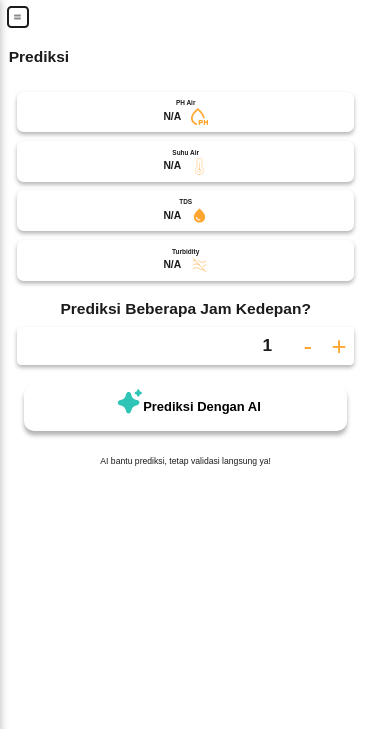
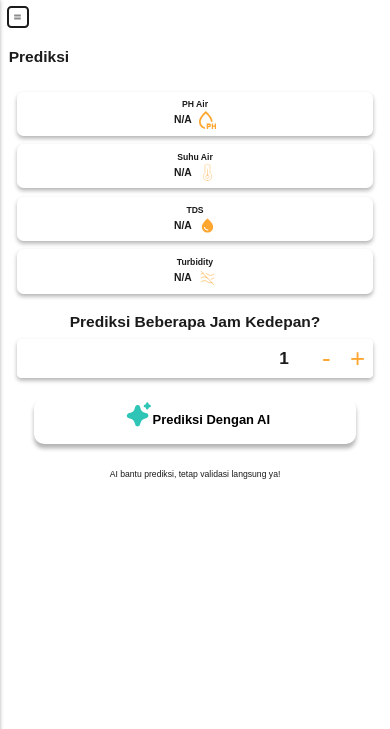
Before and after one commit to HafizhHabiibi/project-nilointellis-pkmkc2025-web, a Flask app: template app/templates/prediksi.html in a window 390 px wide. Shown: the top 729 px of the page. Run offline with Flask 3, Linux system fonts and the light colour scheme; the template is opened without the code that fills it, so the values that code supplies are empty; parts of the project's set-up code (start-up, migrations or seed data) failed here and were passed over.

Commit message:
fix: Memperbaiki tampilan responsif

```diff
--- a/app/static/css/dashboard.css
+++ b/app/static/css/dashboard.css
@@ -16,6 +16,7 @@
   text-align: center;
   height: fit-content;
   margin: 2rem 0;
+  margin-left: 3.5rem;
   overflow: auto;
   scroll-snap-type: both mandatory;
   white-space: nowrap;
@@ -38,7 +39,7 @@
   border-radius: 0.75rem; /* 12px */
   padding: 1.5rem 3rem; /* 15px 20px */
   background-color: var(--primary);
-  box-shadow: 0 0.3rem 0.5rem 0 rgba(0, 0, 0, 0.3); /* 3px 3px */
+  box-shadow: 0rem 0.3rem 0.5rem 0 rgba(0, 0, 0, 0.3); /* 3px 3px */
   flex: 1 1 calc(25% - 0.75rem);
   min-width: 200px;
   max-width: 300px;
@@ -47,7 +48,7 @@
 
 .boxes .box .text{
   white-space: nowrap;
-  font-size: 0.9rem;
+  font-size: 1.4rem;
   font-weight: 600;
   color: var(--hitam);
 }
@@ -59,7 +60,7 @@
   display: flex;
   align-items: center;
   justify-content: center;
-  gap: 0.5rem;
+  gap: 0.2rem;
 }
 
 .boxes .box .imgLogo{
@@ -94,17 +95,20 @@
 .filter-controls {
   display: flex;
   justify-content: right;
-  margin: 2rem 0;
+  margin: 1rem 0;
   margin-bottom: 0.5rem;
+  gap: 1rem;
 }
 
 .btn-filter {
+  width: 100%;
   color: var(--hitam);
   padding: 1.4rem 0rem;
   border-radius: 0.5rem;
   font-weight: 600;
   font-size: 1rem;
   border: 0.15rem solid var(--ijo-sage);
+  box-sizing: border-box;
 }
 
 .dropdown-filter-svg {
@@ -234,7 +238,34 @@
 }
 
 /* Responsive Design */
-@media (max-width: 1200px) {
+@media (max-width: 2560px) {
+  .container {
+    max-width: 2560px;
+  }
+
+  .container .boxes {
+    gap: 0.9rem;
+  }
+
+  .container .boxes .box {
+    flex: 1 1 calc(50% - 0.45rem);
+    min-width: 320px;
+    max-width: none;
+    padding: 1.2rem 2.5rem;
+  }
+
+  .boxes .box .number {
+    font-size: 2.4rem;
+  }
+
+  .boxes .box .imgLogo {
+    width: 3.2rem;
+    height: 3.2rem;
+    margin-left: 1.2rem;
+  }
+}
+
+@media (max-width: 1440px) {
   .container .boxes {
     gap: 0.8rem;
   }
@@ -255,6 +286,10 @@
     height: 3.2rem;
     margin-left: 1.2rem;
   }
+
+  .chart-row {
+    flex-direction: column;
+  }
 }
 
 @media (max-width: 992px) {
@@ -269,7 +304,7 @@
   }
 
   .boxes .box .text {
-    font-size: 0.87rem;
+    font-size: 1.1rem;
   }
 
   .boxes .box .number {
@@ -299,7 +334,7 @@
   }
 
   .boxes .box .text {
-    font-size: 0.85rem;
+    font-size: 1.2rem;
   }
 
   .boxes .box .number {
@@ -317,10 +352,6 @@
     gap: 0.5rem;
   }
 
-  .chart-row {
-    flex-direction: column;
-  }
-
   .statistics-table {
     overflow-x: auto;
   }
@@ -334,7 +365,7 @@
 
 @media (max-width: 576px) {
   .container {
-    width: 95%;
+    width: auto;
     margin: 1rem 0;
   }
 
@@ -343,7 +374,7 @@
   }
 
   .boxes .box .text {
-    font-size: 0.8rem;
+    font-size: 1.2rem;
   }
 
   .boxes .box .number {
@@ -372,7 +403,7 @@
   }
 
   .boxes .box .text {
-    font-size: 0.75rem;
+    font-size: 1rem;
   }
 
   .boxes .box .number {
@@ -392,7 +423,7 @@
   }
 
   .boxes .box .text {
-    font-size: 0.7rem;
+    font-size: 0.95rem;
   }
 
   .boxes .box .number {
--- a/app/static/css/style.css
+++ b/app/static/css/style.css
@@ -98,12 +98,12 @@
     padding-top: 3rem;
     position: fixed;
     height: 100%;
-    box-shadow: 0rem 0 1rem rgba(0, 0, 0, 0.3);
+    box-shadow: 0rem 0 0.5rem rgba(0, 0, 0, 0.4);
     text-align: center;
 }
 
 .title{
-    font-size: 3rem; /* 48px -> 3rem */
+    font-size: 2.5rem; /* 48px -> 3rem */
     color: var(--hitam);
     font-weight: 750;
     margin-bottom: 1.5rem;
@@ -111,7 +111,7 @@
 
 .sidebar a {
     color: var(--hitam);
-    font-size: 1.3rem; /* 24px -> 1.5rem */
+    font-size: 1.4rem; /* 24px -> 1.5rem */
     text-decoration: none;
     padding: 1.7rem 3.5rem;
     display: block;
@@ -142,14 +142,15 @@
 
 /* content main */
 .main-content {
-    margin-left: 22rem;
+    margin-left: 20.5rem;
     background-color: var(--primary);
     width: 100%;
 }
 
 .title2{
-    font-size: 2.25rem;
+    font-size: 2.2rem;
     /* margin-top: 2.4rem; */
+    margin-left: 2.25rem;
     padding-top: 3rem;
 }
 
@@ -282,8 +283,14 @@
 
 /* responsive */
 
+/* TV */
+@media (max-width: 2560px) {
+    html {
+        font-size: 1.5rem;
+    }
+}
 /* laptop */
-@media (max-width: 1366px) {
+@media (max-width: 1440px) {
     html {
         font-size: 75%;
     }
@@ -349,6 +356,10 @@
         font-size: 1.2rem;
         padding: 1.2rem;
     }
+
+    .title2 {
+        margin-left: 0;
+    }
 }
 
 /* mobile */
--- a/app/templates/layout_dashboard.html
+++ b/app/templates/layout_dashboard.html
@@ -57,7 +57,7 @@
     </main>
 
     <!-- Logout Confirmation Modal -->
-    <div class="modal fade" id="logoutModal" tabindex="-1" aria-labelledby="logoutModalLabel" aria-hidden="true">
+    <div class="modal fade" id="logoutModal" tabindex="-1" aria-labelledby="logoutModalLabel">
         <div class="modal-dialog modal-dialog-centered">
             <div class="modal-content logout-modal">
                 <div class="modal-header border-0">
```
Also changed, not shown: app/static/css/monitoring.css (+15 -0 lines), app/templates/dashboard.html (+9 -7 lines).
